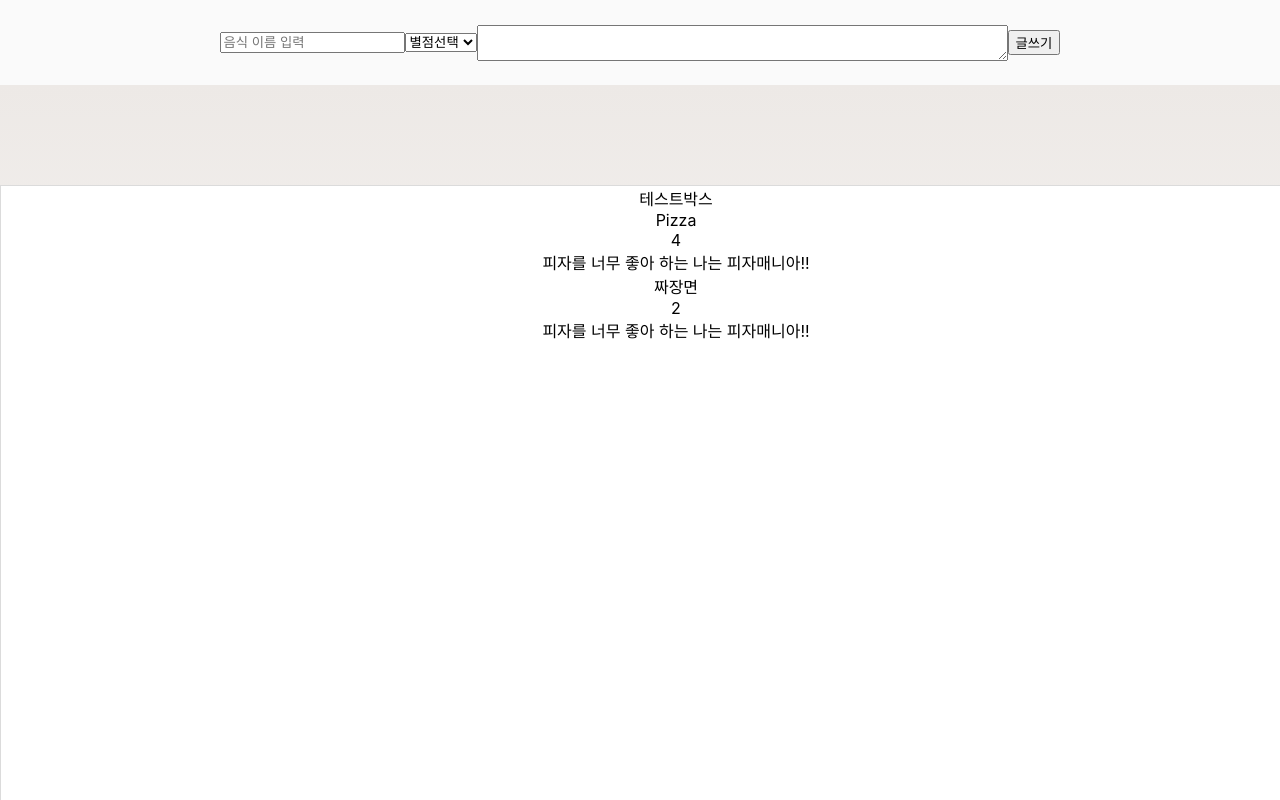
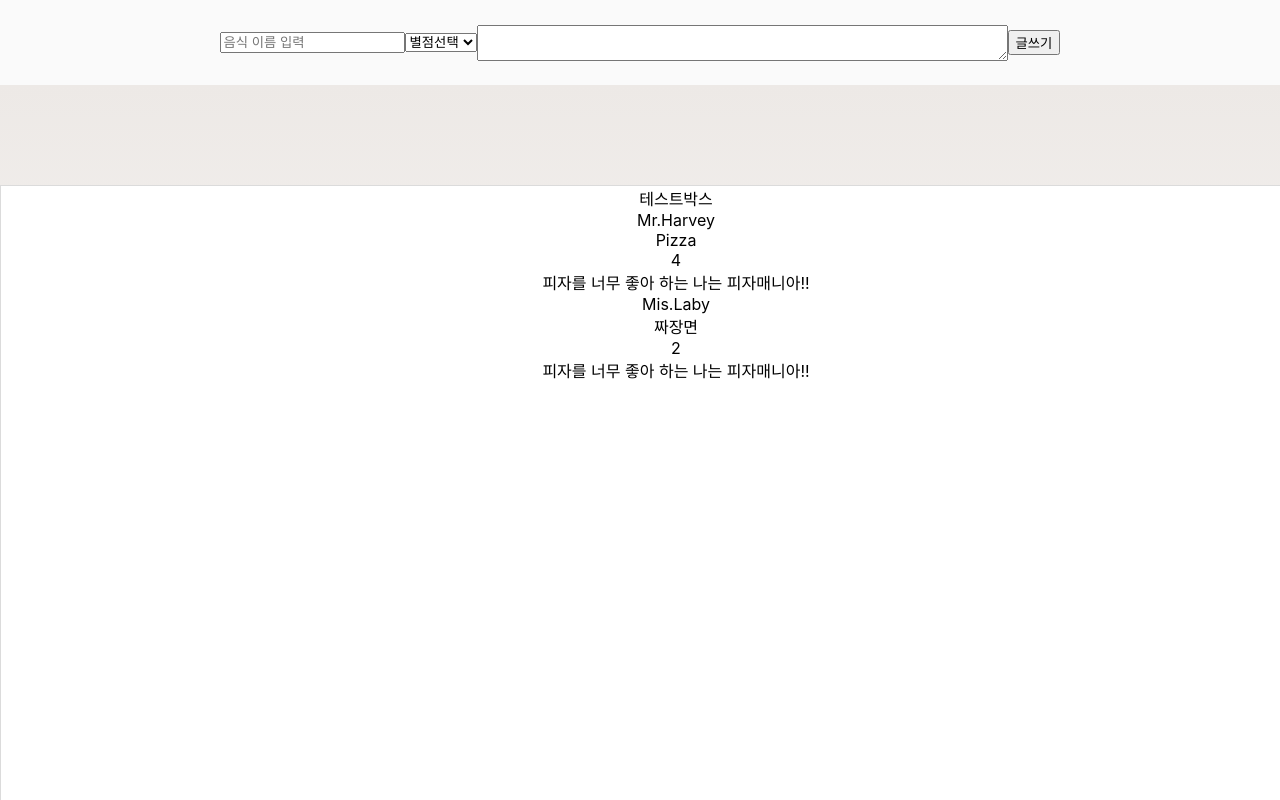
Before and after one commit to codestates/FoodFlow-client, a React (Create React App) app in the folder client/: page /mypage in a window 1280 px wide. Shown: the top 800 px of the page. Built offline with nearby package versions, Linux system fonts and the light colour scheme; a web font is replaced by a local one.

Commit message:
[client]/feature7

```diff
--- a/client/src/components/MyPage.js
+++ b/client/src/components/MyPage.js
@@ -37,13 +37,17 @@ axios.defaults.withCredentials = true;
          this.state = {
              postInfo: [
                 { id: 1,
-                username: "Mr.Harvey",
-                name: "Pizza",
+                    user: {
+                username: "Mr.Harvey"},
+                food: {
+                name: "Pizza"},
                 text: "피자를 너무 좋아 하는 나는 피자매니아!!",
                 rating: 4},
                 {id: 2,
-                username: "Mis.Laby",
-                name: "짜장면",
+                    user: {
+                username: "Mis.Laby"},
+                food: {
+                name: "짜장면"},
                 text: "피자를 너무 좋아 하는 나는 피자매니아!!",
                 rating: 2}
              ]
--- a/client/src/components/MyPageList.js
+++ b/client/src/components/MyPageList.js
@@ -4,9 +4,12 @@ import React from 'react';
 //점수 받아와서 별로 구현
 //posts의 foodId를 food의 name과 연동
 export default function myPageList(props) {
-    const { name, rating, text, createdAt } = props.post;
+    const { rating, text, createdAt } = props.post;
+    const { name } = props.post.food;
+    const { username } = props.post.user;
     return (
         <div className='totalMyPageList'>
+            <div className='userName'>{username}</div>
             <div className='foodName'>{name}</div>
             <div className='starEmpty'>
                 <span className='starRating'>{rating}</span>
--- a/client/src/components/PostArea.js
+++ b/client/src/components/PostArea.js
@@ -95,11 +95,6 @@ class PostArea extends React.Component {
   }
   submitPost = () => {
     const { name, rating, text } = this.state;
-    const config = {
-      headers: {
-        "content-type": "multipart/form-data"
-      }
-    }
     if ( !name || !text ) {
       this.setState({errorMessage : '빈 칸을 입력해주세요'});
     } else {
@@ -107,7 +102,7 @@ class PostArea extends React.Component {
       .then ((res) => {
         this.setState({foodId : res.data.id})
       })
-      .then (() => axios.post('http://3.34.179.55:3000/user/posts/write', { text: text, rating: rating, id: this.state.foodId }, config))
+      .then (() => axios.post('http://3.34.179.55:3000/user/posts/write', { text: text, rating: rating, id: this.state.foodId }))
       .catch (console.log('err'))
     }
   }
```
